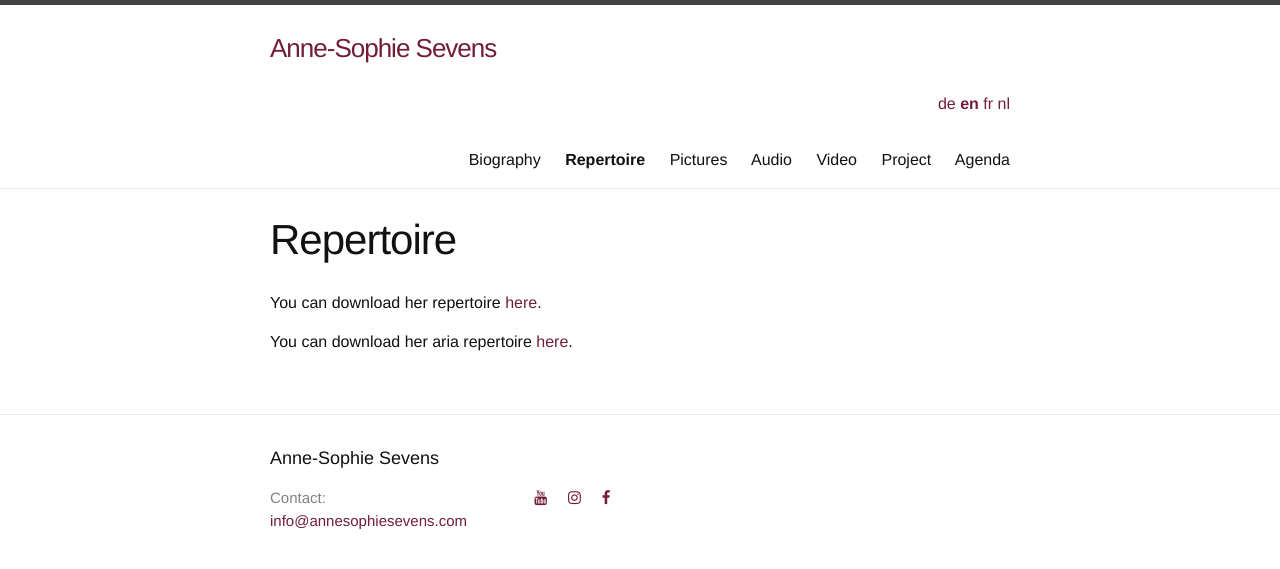
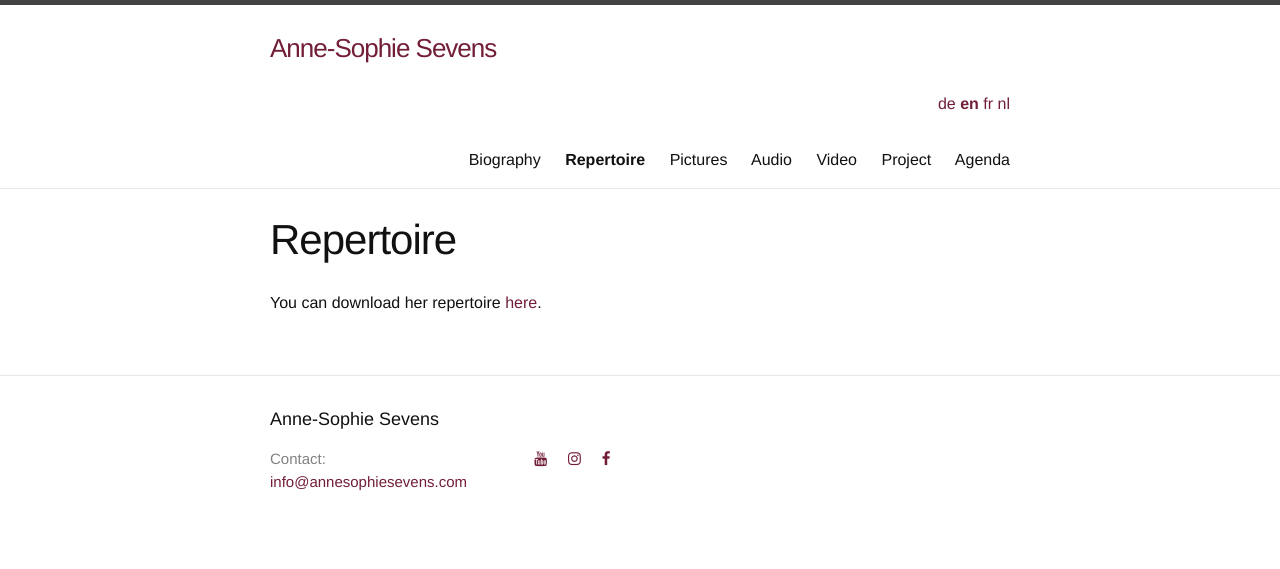
Before and after one commit to annesophie-sevens/annesophie-sevens.github.io, a Jekyll site: the page built from repertoire-en.md, in a window 1280 px wide. Shown: the top 569 px of the page. Built offline with Jekyll 4.4.1, drawn with Linux system fonts in a browser that asks for light colours; nearby versions of some CDN libraries.

Commit message:
Update repertoire-en.md

```diff
--- a/repertoire-en.md
+++ b/repertoire-en.md
@@ -7,5 +7,3 @@ ref: Repertoire
 ---
 
 You can download her repertoire [here]({{ site.baseurl }}/assets/REPERTOIRE.pdf).
-
-You can download her aria repertoire [here]({{ site.baseurl }}/assets/ARIAS.pdf).
```
